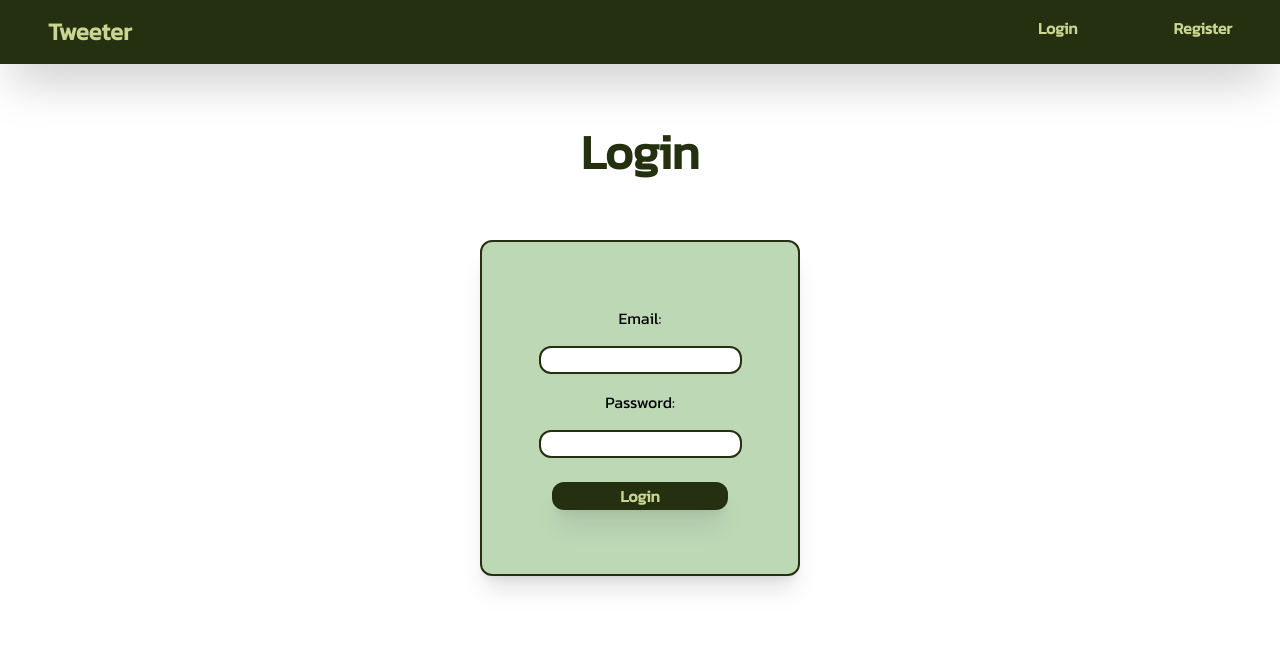
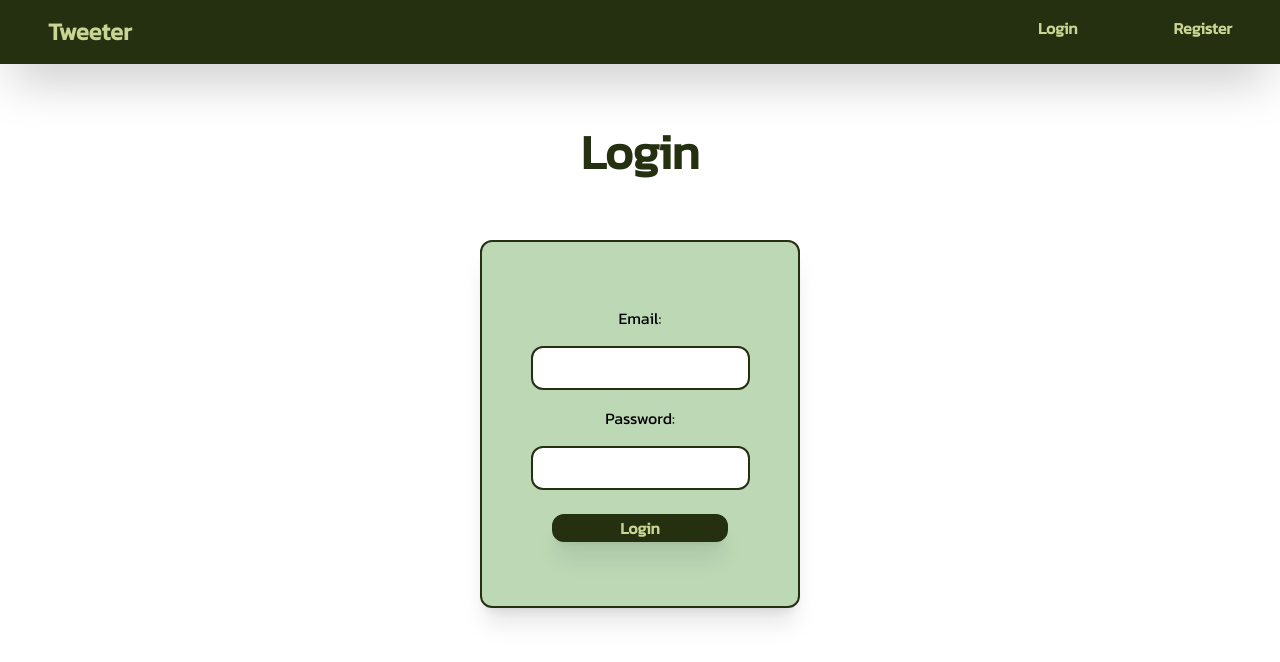
Before and after one commit to Pubstar/Tweeter, a Next.js app: page /Login in a window 1280 px wide. Shown: the top 662 px of the page. Built offline with nearby package versions, Linux system fonts and the light colour scheme.

Commit message:
Proper capital file names for components

```diff
--- a/app/Components/loadTweets.tsx
+++ b/app/Components/loadTweets.tsx
@@ -4,14 +4,13 @@ import { collection, getDocs } from "firebase/firestore";
 import {db} from '../firebase';
 
 function loadTweets() {
-
   const [allTweets, setAllTweets] = useState([{}]);
 
   useEffect(() => {
     const fetchData = async () => {
       try {
         const result = await getDocs(collection(db, "tweets"));
-        const data = [];
+        const data: React.SetStateAction<{}[]> = [];
         result.forEach((doc) => {
           data.push(doc.data());
         })
@@ -24,17 +23,11 @@ function loadTweets() {
     fetchData();
   }, []);
 
-  const showData = () => {
-    console.log(allTweets);
-  }
-
   return (
     <div className='flex justify-center mt-20 flex-col items-center gap-8'>
       {allTweets.length > 0 && allTweets.map((tweet, i) => {
         return <Tweet username={tweet?.user} tweetText={tweet?.tweetText} likes={tweet?.likes}/>
       })}
-
-      <span onClick={showData} className='hover:cursor-pointer'>Show data</span>
     </div>
   )
 }
--- a/app/Login/page.tsx
+++ b/app/Login/page.tsx
@@ -28,9 +28,9 @@ function page() {
         <h1 className='my-16 font-bold text-5xl text-[#243010]'>Login</h1>
         <form action="" onSubmit={submitForm} className='bg-[#8fbe8398] shadow-xl flex flex-col w-80 gap-4 border-2 border-[#243010] rounded-xl items-center p-16'>
           <label htmlFor="email">Email: </label>
-          <input onChange={(event) => setUsername(event.target.value)} className='rounded-xl border-2 border-[#243010]' type="email" name="email" id="email" />
+          <input onChange={(event) => setUsername(event.target.value)} className='rounded-xl border-2 border-[#243010] p-2' type="email" name="email" id="email" />
           <label htmlFor="password">Password: </label>
-          <input onChange={(event) => setPassword(event.target.value)} className='rounded-xl border-2 border-[#243010]' type="password" name="password" id="password" />
+          <input onChange={(event) => setPassword(event.target.value)} className='rounded-xl border-2 border-[#243010] p-2' type="password" name="password" id="password" />
           <button type="submit" className='shadow-xl border-2 border-[#243010] mt-2 bg-[#243010] text-[#CAD593] font-bold rounded-xl w-44'>Login</button>
         </form>
       </div>
--- a/app/Register/page.tsx
+++ b/app/Register/page.tsx
@@ -44,9 +44,9 @@ function page() {
       <h1 className='my-16 font-bold text-5xl text-[#243010]'>Register</h1>
         <form action="" onSubmit={submitForm} className='bg-[#8fbe8398] shadow-xl flex flex-col w-80 gap-4 border-2 border-[#243010] rounded-xl items-center p-16'>
           <label htmlFor="email">Email: </label>
-          <input onChange={event => setEmail(event.target.value)} className='rounded-xl border-2 border-[#243010]' type="email" name="email" id="email" />
+          <input onChange={event => setEmail(event.target.value)} className='rounded-xl border-2 border-[#243010] p-2' type="email" name="email" id="email" />
           <label htmlFor="password">Password: </label>
-          <input onChange={event => setPassword(event.target.value)} className='rounded-xl border-2 border-[#243010]' type="password" name="password" id="password" />
+          <input onChange={event => setPassword(event.target.value)} className='rounded-xl border-2 border-[#243010] p-2' type="password" name="password" id="password" />
           <button type='submit' className='shadow-xl border-2 border-[#243010] mt-2 bg-[#243010] text-[#CAD593] font-bold rounded-xl w-44'>Create account</button>
         </form>
       </div>
```
